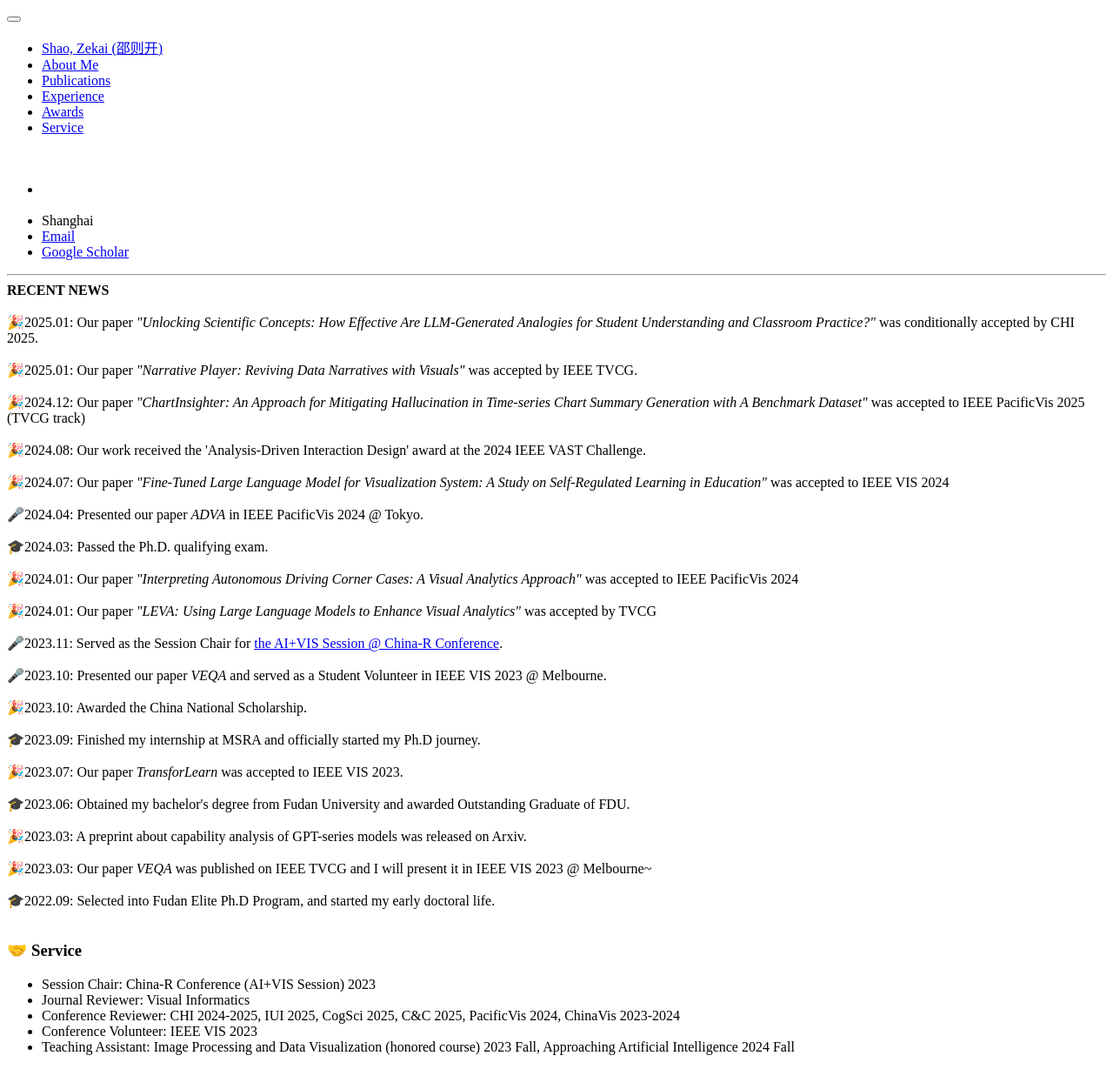
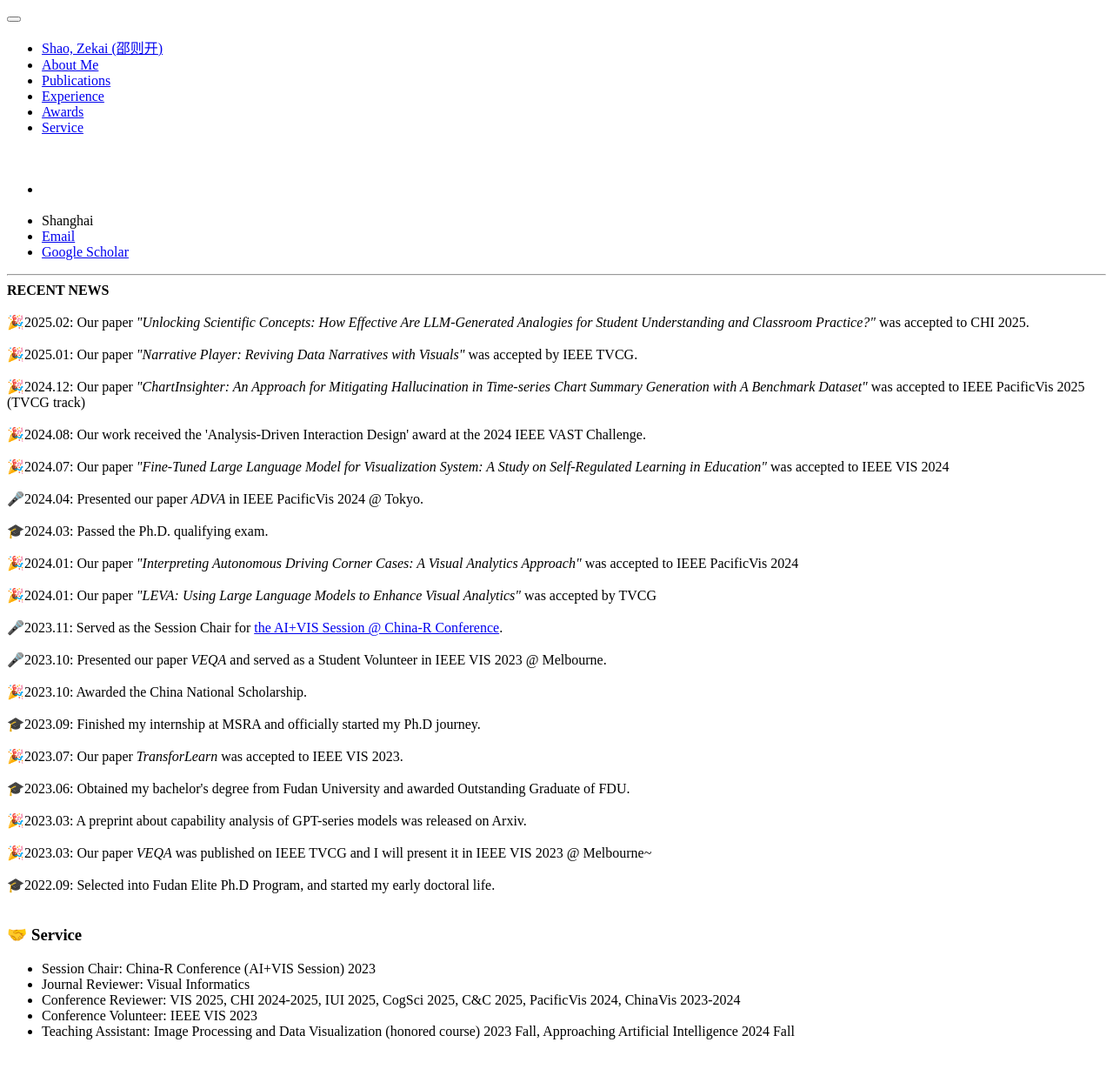
Before and after one commit to ZekaiShao25/ZekaiShao25.github.io, a Jekyll site: the page built from _pages/include/service.md, in a window 1280 px wide. Shown: the whole page at 87% size. Built offline with Jekyll 4.4.1, drawn with Linux system fonts in a browser that asks for light colours; our own code applies the rules of GitHub Pages for plain Markdown files.

Commit message:
feat: 2504 update

```diff
--- a/_includes/sidebar.html
+++ b/_includes/sidebar.html
@@ -15,7 +15,7 @@
 <hr/>
 <b> RECENT NEWS</b> <br><br>
 <div class="news">
-🎉2025.01: Our paper <i>"Unlocking Scientific Concepts: How Effective Are LLM-Generated Analogies for Student Understanding and Classroom Practice?"</i> was conditionally accepted by CHI 2025.<br><br>
+🎉2025.02: Our paper <i>"Unlocking Scientific Concepts: How Effective Are LLM-Generated Analogies for Student Understanding and Classroom Practice?"</i> was accepted to CHI 2025.<br><br>
 
 🎉2025.01: Our paper <i>"Narrative Player: Reviving Data Narratives with Visuals"</i> was accepted by IEEE TVCG.<br><br>
 
--- a/_pages/include/service.md
+++ b/_pages/include/service.md
@@ -2,6 +2,6 @@
 # 🤝 Service
 -   Session Chair: China-R Conference (AI+VIS Session) 2023
 -   Journal Reviewer: Visual Informatics
--	Conference Reviewer: CHI 2024-2025, IUI 2025, CogSci 2025, C&C 2025, PacificVis 2024, ChinaVis 2023-2024
+-	Conference Reviewer: VIS 2025, CHI 2024-2025, IUI 2025, CogSci 2025, C&C 2025, PacificVis 2024, ChinaVis 2023-2024
 -	Conference Volunteer: IEEE VIS 2023
 -	Teaching Assistant: Image Processing and Data Visualization (honored course) 2023 Fall, Approaching Artificial Intelligence 2024 Fall
```
